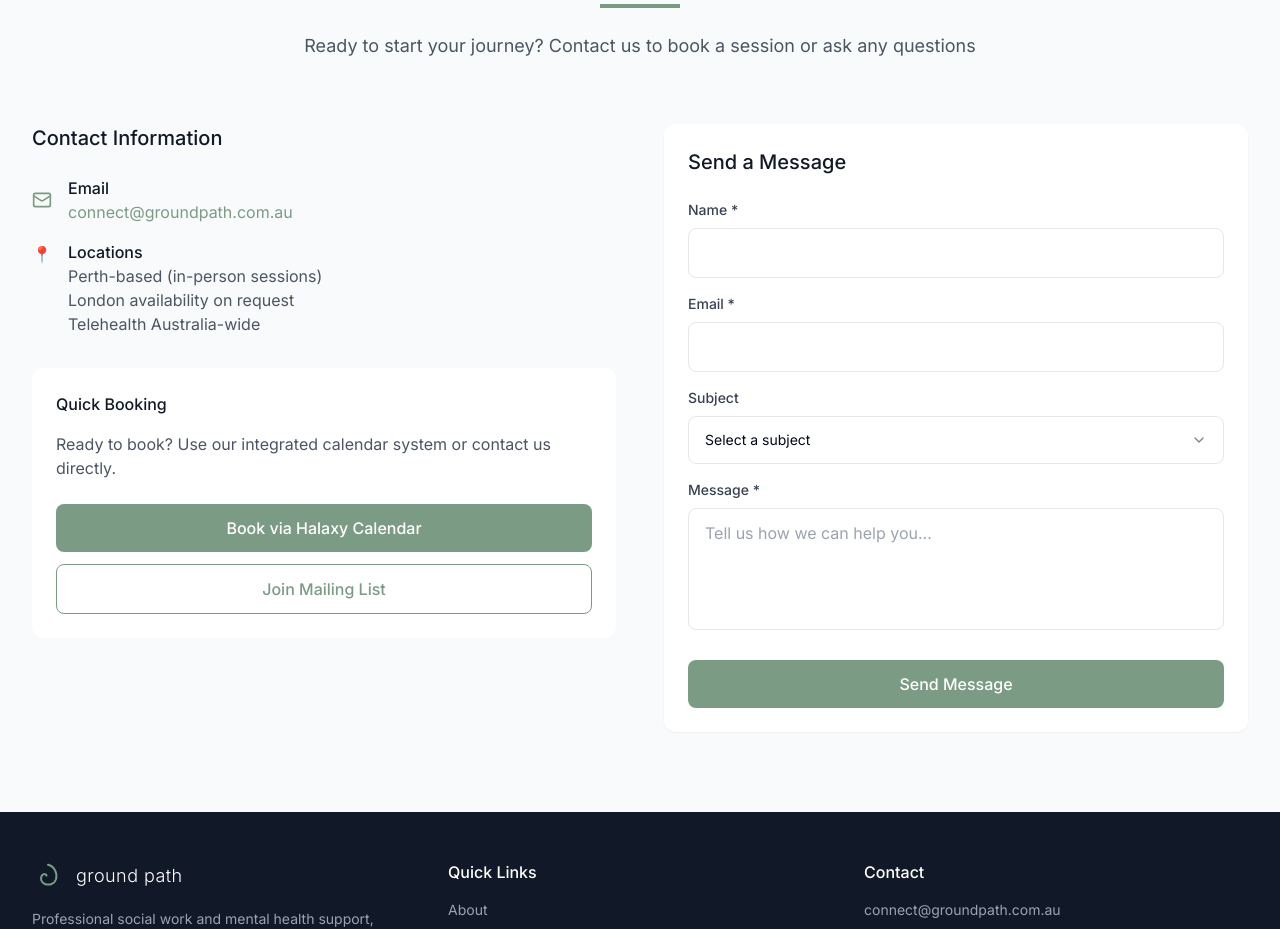
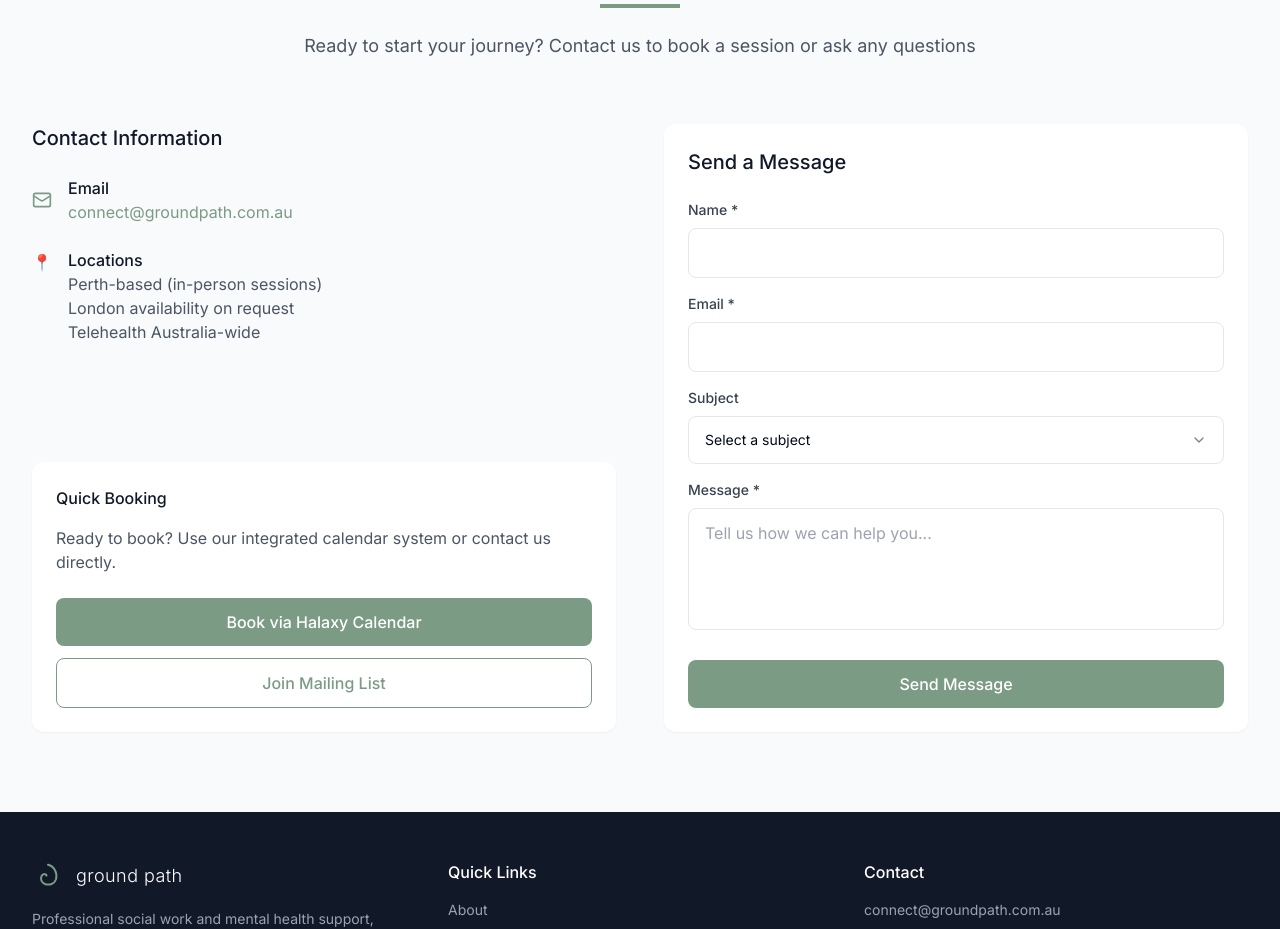
Before and after one commit to ptgh/ground-path, a React (Vite) app: page / in a window 1280 px wide. Shown: the part 2640-3569 px from the top of the page. Built offline with nearby package versions, Linux system fonts and the light colour scheme; no server answers.

Commit message:
Refactor: Improve contact section alignment
Tidy up the alignment of the contact information and the send a message sections in the contact component for better symmetry.

```diff
--- a/src/components/Contact.tsx
+++ b/src/components/Contact.tsx
@@ -65,13 +65,13 @@ const Contact = () => {
           </p>
         </div>
 
-        <div className="grid lg:grid-cols-2 gap-12 items-start">
+        <div className="grid lg:grid-cols-2 gap-12 items-stretch">
           {/* Contact Information */}
-          <div className="fade-in space-y-8">
-            <div>
+          <div className="fade-in flex flex-col">
+            <div className="flex-1">
               <h3 className="text-xl font-medium text-gray-900 mb-6">Contact Information</h3>
 
-              <div className="space-y-4">
+              <div className="space-y-6 mb-8">
                 <div className="flex items-center space-x-4">
                   <Mail className="h-5 w-5 text-sage-600" />
                   <div>
@@ -97,7 +97,7 @@ const Contact = () => {
             </div>
 
             {/* Booking Information */}
-            <div className="bg-white rounded-xl p-6 h-fit">
+            <div className="bg-white rounded-xl p-6 shadow-sm">
               <h4 className="font-medium text-gray-900 mb-4">Quick Booking</h4>
               <p className="text-gray-600 mb-6">
                 Ready to book? Use our integrated calendar system or contact us directly.
@@ -118,10 +118,10 @@ const Contact = () => {
 
           {/* Contact Form */}
           <div className="fade-in">
-            <form onSubmit={handleSubmit} className="bg-white rounded-xl p-6 shadow-sm h-fit">
+            <form onSubmit={handleSubmit} className="bg-white rounded-xl p-6 shadow-sm h-full flex flex-col">
               <h3 className="text-xl font-medium text-gray-900 mb-6">Send a Message</h3>
 
-              <div className="space-y-4">
+              <div className="space-y-4 flex-1">
                 <div>
                   <label htmlFor="name" className="block text-sm font-medium text-gray-700 mb-2">
                     Name *
@@ -169,7 +169,7 @@ const Contact = () => {
                   </Select>
                 </div>
 
-                <div>
+                <div className="flex-1">
                   <label htmlFor="message" className="block text-sm font-medium text-gray-700 mb-2">
                     Message *
                   </label>
@@ -180,7 +180,7 @@ const Contact = () => {
                     required
                     value={formData.message}
                     onChange={handleChange}
-                    className="w-full px-4 py-3 border border-gray-200 rounded-lg focus:ring-2 focus:ring-sage-500 focus:border-transparent resize-none"
+                    className="w-full h-full min-h-[100px] px-4 py-3 border border-gray-200 rounded-lg focus:ring-2 focus:ring-sage-500 focus:border-transparent resize-none"
                     placeholder="Tell us how we can help you..."
                   ></textarea>
                 </div>
```
